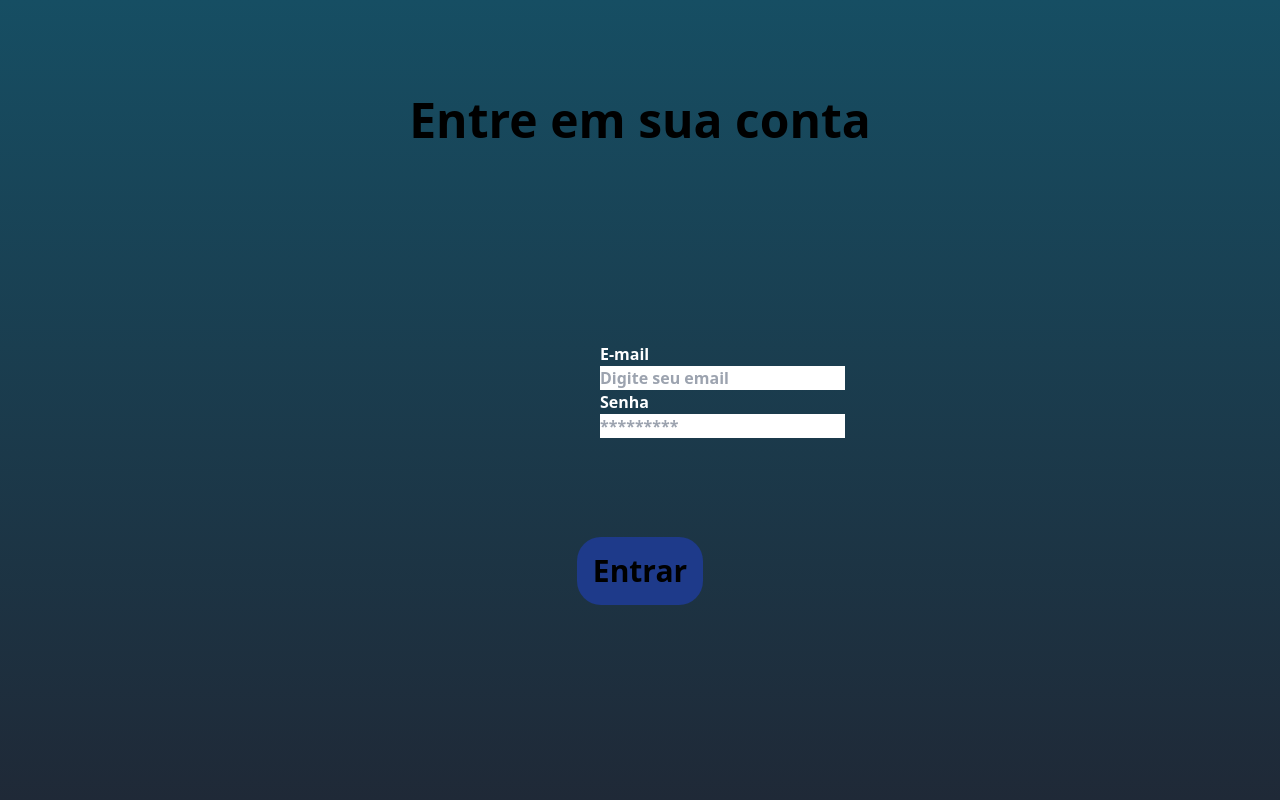
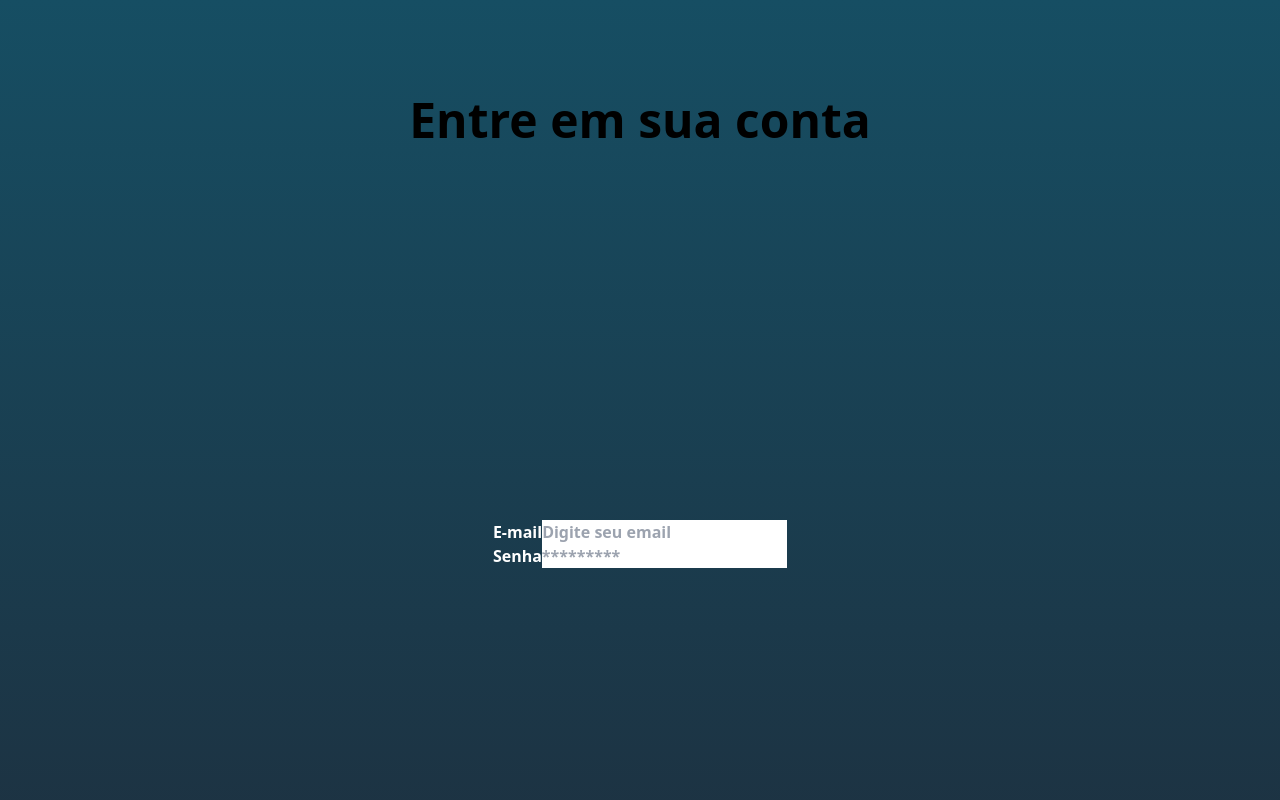
Before and after one commit to Lipinski1201/pacv, a Next.js app: page / in a window 1280 px wide. Shown: the top 800 px of the page. Built offline with nearby package versions, Linux system fonts and the light colour scheme.

Commit message:
alteração que estava pendente 1

```diff
--- a/src/pages/index.js
+++ b/src/pages/index.js
@@ -8,9 +8,9 @@ export default function Home() {
 
       <a href=""></a>
 
-      <div className=" text-white">
-        <form>
-          <div className="font-bold w-20">
+      <div className=" text-white flex items-center justify-center h-screen flex items-center justify-center h-screen">
+        <form className="text-white-700">
+          <div className="font-bold">
             <label htmlFor="email">E-mail</label>
               <input
               type="text"
@@ -19,7 +19,7 @@ export default function Home() {
               placeholder="Digite seu email"
               />
           </div>
-          <div className="font-bold w-20 ">
+          <div className="font-bold">
             <label htmlFor="password">Senha</label>
               <input
               type="password"
```
